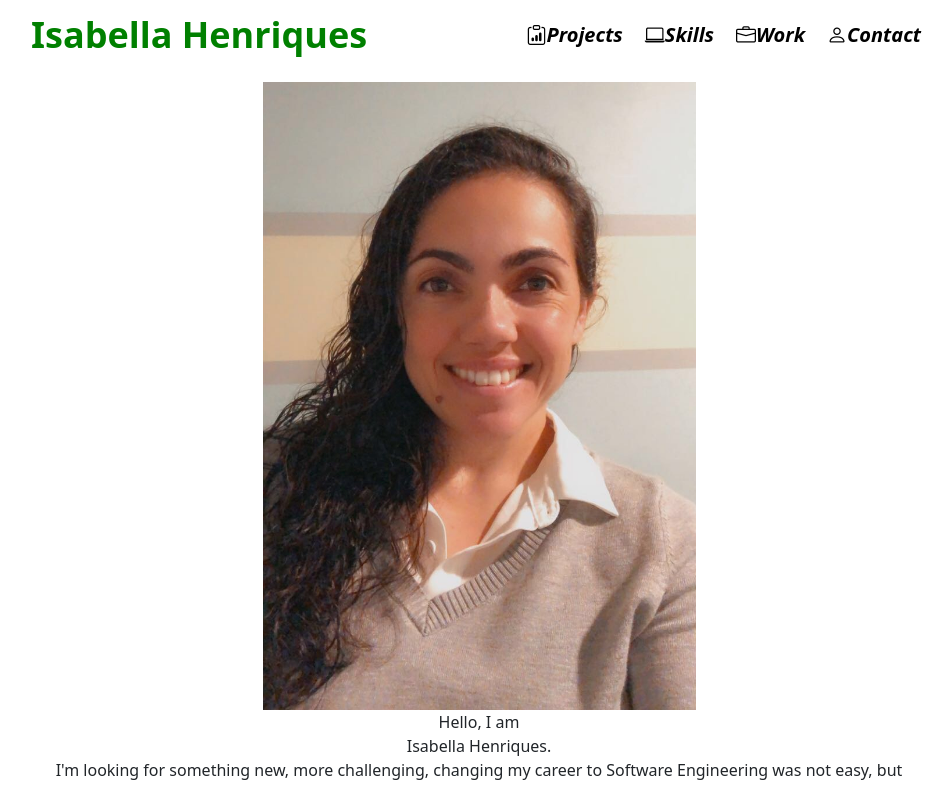
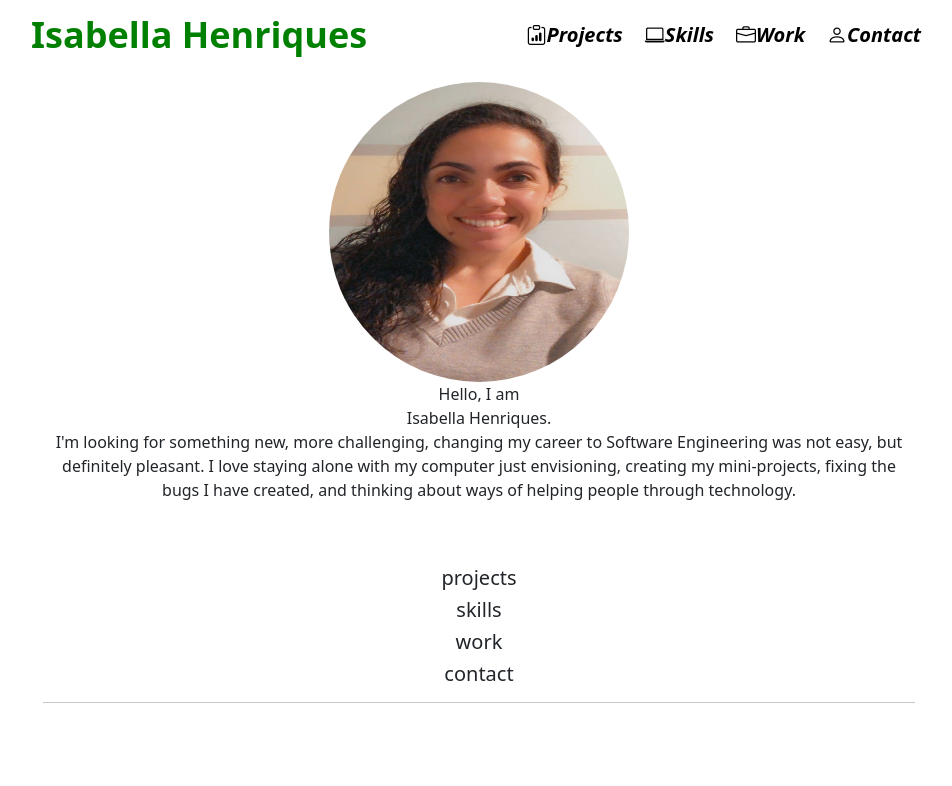
Before and after one commit to isabellagh/my-portfolio1, a React (Create React App) app: page / in a window 1280 px wide. Shown: the top 786 px of the page, without its empty margins (161-1113 px from the left). Built offline with nearby package versions, Linux system fonts and the light colour scheme.

Commit message:
rounded and centered picture

```diff
--- a/src/components/body/about/about.css
+++ b/src/components/body/about/about.css
@@ -0,0 +1,19 @@
+.about {
+  padding-bottom: 48px;
+}
+
+.about-top {
+  display: flex;
+  margin-left: auto;
+  margin-right: auto;
+  width: 50%;
+}
+
+.profile-picture {
+  margin-left: auto;
+  margin-right: auto;
+  vertical-align: middle;
+  width: 300px;
+  height: 300px;
+  border-radius: 50%;
+}
--- a/src/components/body/about/about.js
+++ b/src/components/body/about/about.js
@@ -4,8 +4,12 @@ import "./about.css";
 function about() {
   return (
     <div className="about">
-      <div className="about-picture">
-          <img src={require("../../../assets/profile.png").default} className="profile-picture" alt="" />
+      <div className="about-top">
+        <img
+          src={require("../../../assets/profile.png").default}
+          className="profile-picture"
+          alt=""
+        />
       </div>
       <div className="about-info">
         <p>
@@ -18,6 +22,9 @@ function about() {
           of helping people through technology.
         </p>
       </div>
+      <div className="about-bottom">
+        <div className="contact"></div>
+      </div>
     </div>
   );
 }
```
